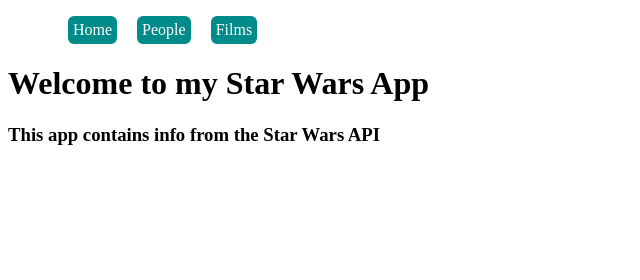
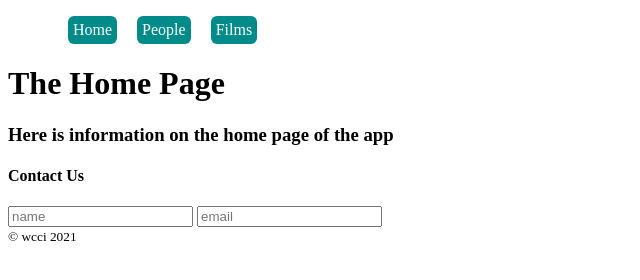
Before and after one commit to 2021-Spring-Part-Time/spa-swapi-sfafiade, a website built with Parcel: page index.html in a window 1280 px wide. Both pictures are taken after a click on the item "Home". Shown: the whole page, without its empty margins (0-640 px from the left). Built offline with nearby package versions, Linux system fonts and the light colour scheme.

Commit message:
update 2

```diff
--- a/index.html
+++ b/index.html
@@ -10,12 +10,13 @@
   <body>
     <div class="container">
       <div class="header"></div>
-      <div id="app"></div>
-     <!--all of our pages that we make will be referenced to go inside of here-->
-     <h1>Welcome to my Star Wars App</h1>
-     <h3>This app contains info from the Star Wars API</h3>
+      <div id="app">
+        <!--all of our pages that we make will be referenced to go inside of here-->
+        <h1>Welcome to my Star Wars App</h1>
+        <h3>This app contains info from the Star Wars API</h3>
+      </div>
+      <div class="footer"></div>
     </div>
-    <div class="footer"></div>
     <script src="./js/index.js"></script>
   </body>
 </html>
--- a/js/api-actions/api-actions.js
+++ b/js/api-actions/api-actions.js
@@ -0,0 +1,11 @@
+function getRequest(location, callback) {
+    fetch(location)
+    .then((response) => response.json())
+    .then((data) => callback(data))
+    .catch((err)=> console.log(err));
+}
+
+
+export default{
+    getRequest,
+};
--- /dev/null
+++ b/js/components/ContactForm.js
@@ -0,0 +1,9 @@
+export default function Contact() {
+    return `
+    <form>
+    <h4>Contact Us</h4>
+    <input type="text" placeholder="name" />
+    <input type="text" placeholder="email" />
+    </form>
+    `;
+}
--- /dev/null
+++ b/js/components/Footer.js
@@ -0,0 +1,5 @@
+export default function Footer() {
+  return `
+      <small>&copy wcci 2021</small>
+      `;
+}
--- a/js/index.js
+++ b/js/index.js
@@ -1,12 +1,39 @@
-import Header from './components/Header';
+import Header from './components/Header.js';
+import Footer from './components/Footer.js';
+import HomePage from './pages/HomePage.js';
+import apiActions from './api-actions/api-actions';
 
 buildPage();
 
 function buildPage(){
     header();
+    footer();
+    navigateToHomePage();
 }
 
 function header() {
     const headerElement = document.querySelector('.header');
     headerElement.innerHTML = Header();
 }
+
+function footer() {
+    const headerElement = document.querySelector('.footer');
+    headerElement.innerHTML = Footer();
+}
+
+function navigateToHomePage() {
+    const homeButton = document.querySelector('.nav__list_home');
+    homeButton.addEventListener('click', ()=> {
+        const app = document.querySelector('#app');
+        app.innerHTML = HomePage();
+    });
+}
+
+function renderPeopleInfoList(){
+    const peopleButton = document.querySelector('.nav__list_people')
+    peopleButton.addEventListener('click', () => {
+        getRequest('https://swapi.dev/api/people', (people) => {
+            console.log(people);
+        });
+    });
+}
--- a/js/pages/HomePage.js
+++ b/js/pages/HomePage.js
@@ -0,0 +1,9 @@
+import ContactForm from '../components/ContactForm';
+
+export default function HomePage () {
+    return `
+    <h1> The Home Page</h1>
+    <h3> Here is information on the home page of the app</h3>
+    ${ContactForm()}
+    `;
+}
```
